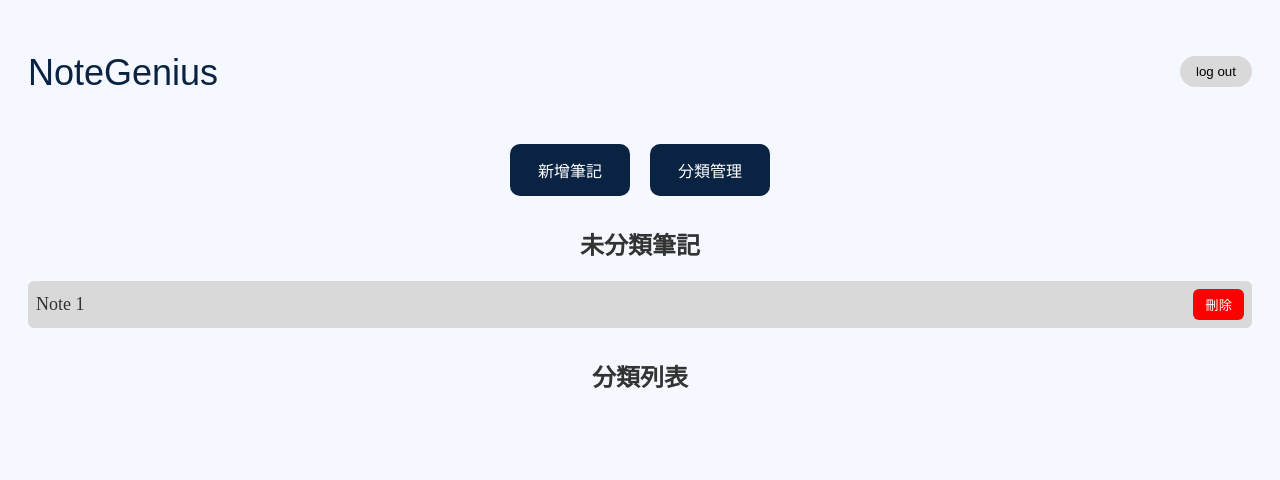
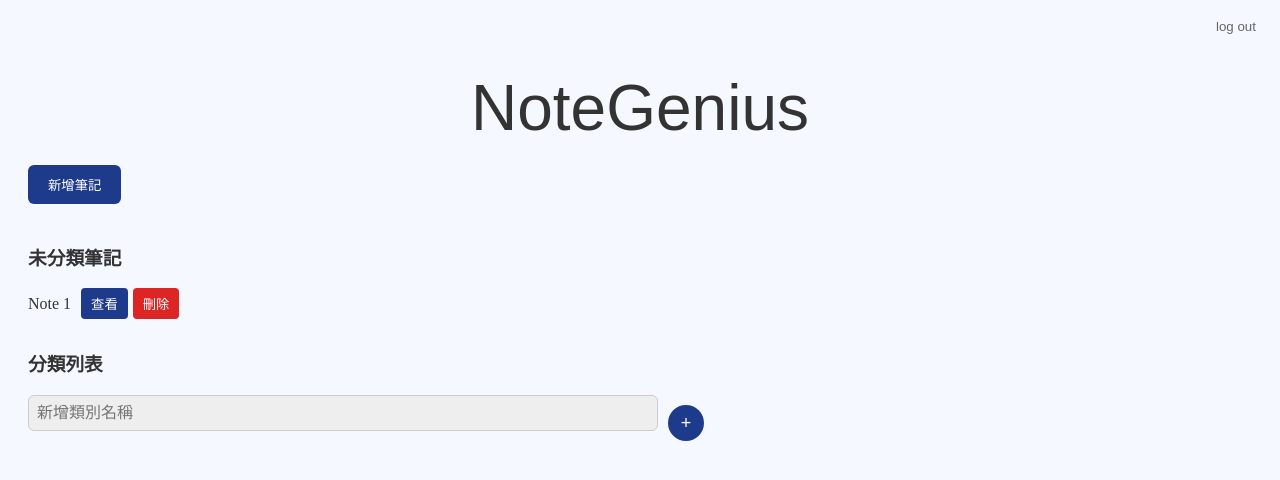
Before and after one commit to mycosavant/NoteGenius, a React (Vite) app in the folder frontend/: page /category in a window 1280 px wide. Both pictures are taken after a click on the button "新增筆記". Shown: the top 480 px of the page. Built offline with nearby package versions, Linux system fonts and the light colour scheme.

Commit message:
增加查看和改善分類功能

```diff
--- a/frontend/src/App.jsx
+++ b/frontend/src/App.jsx
@@ -14,7 +14,7 @@
         <Route path="/edit" element={<EditPage />} />
         <Route path="/category" element={<CategoryPage />} />
         <Route path='/register' element={<RegisterPage/>} />
-        <Route path='/note' element={<NotePage/>} />
+        <Route path="/note/:id" element={<NotePage />} />
       </Routes>
     </BrowserRouter>
   );
--- a/frontend/src/pages/CategoryPage.css
+++ b/frontend/src/pages/CategoryPage.css
@@ -1,7 +1,7 @@
 .category-container {
   background-color: #f5f9ff;
   min-height: 100vh;
-  padding: 20px;
+  padding: 40px;
 }
 
 .header {
@@ -10,111 +10,172 @@
   align-items: center;
 }
 
-.header h1 {
-  color: #0a2342;
-  font-size: 36px;
-}
-
 .logout-btn {
-  background-color: #d9d9d9;
-  padding: 8px 16px;
+  background-color: lightgray;
   border: none;
+  padding: 5px 10px;
   border-radius: 20px;
-  cursor: pointer;
 }
 
 .action-buttons {
-  margin: 30px 0;
   display: flex;
   justify-content: center;
-  gap: 20px;
+  gap: 30px;
+  margin: 40px 0 20px 0;
 }
 
 .action-btn {
   background-color: #0a2342;
   color: white;
-  padding: 14px 28px;
-  font-size: 16px;
+  padding: 15px 50px;
+  font-size: 18px;
   border: none;
-  border-radius: 10px;
-  cursor: pointer;
+  border-radius: 15px;
 }
 
 .category-input {
+  background-color: #e6e6e6;
+  padding: 10px;
+  border-radius: 10px;
   margin: 20px 0;
-  display: flex;
-  justify-content: center;
-  gap: 10px;
 }
 
-.category-input input {
-  padding: 8px;
-  font-size: 16px;
-  border-radius: 8px;
-  border: 1px solid #ccc;
-}
-
-.note-section, .category-section {
+.note-section {
   margin-top: 30px;
 }
 
-.note-item, .assign-note {
-  background-color: #d9d9d9;
-  padding: 20px;
-  font-size: 18px;
-  border-radius: 12px;
-  margin-bottom: 10px;
-  display: flex;
-  justify-content: space-between;
-  align-items: center;
-}
-
-.note-item-small {
-  background-color: #cce0ff;
-  padding: 10px;
-  font-size: 16px;
-  border-radius: 8px;
-  margin: 5px 0;
+.note-item {
+  background-color: lightgray;
+  padding: 15px;
+  margin-top: 10px;
+  border-radius: 10px;
 }
 
 .delete-btn {
-  background-color: red;
+  margin-left: 10px;
+  padding: 5px 10px;
   color: white;
+  background-color: #e63946;
   border: none;
-  border-radius: 6px;
-  padding: 6px 12px;
-  cursor: pointer;
+  border-radius: 5px;
 }
 
-.assign-btn {
-  background-color: #0a2342;
-  color: white;
-  border: none;
-  border-radius: 50%;
-  width: 30px;
-  height: 30px;
-  font-size: 18px;
-  cursor: pointer;
+.category-section {
+  margin-top: 40px;
 }
 
-.assign-list {
-  margin-top: 10px;
-  margin-bottom: 10px;
+.category-block {
+  background-color: #dbeafe;
+  margin: 10px 0;
+  padding: 10px;
+  border-radius: 10px;
 }
 
 .category-header {
   display: flex;
   justify-content: space-between;
   align-items: center;
-  margin-top: 20px;
 }
 
 .category-name {
-  font-size: 20px;
-  color: #0a2342;
+  font-weight: bold;
   cursor: pointer;
 }
 
-.note-in-category {
-  margin-left: 20px;
+.assign-btn {
+  background-color: #1e2a78;
+  color: white;
+  border: none;
+  border-radius: 50%;
+  font-size: 18px;
+  width: 30px;
+  height: 30px;
+  cursor: pointer;
 }
+
+.assign-list {
+  margin-top: 10px;
+}
+
+.assign-note {
+  display: flex;
+  justify-content: space-between;
+  margin-bottom: 5px;
+}
+
+.note-item-small {
+  margin-left: 15px;
+  padding: 5px;
+}
+
+.view-btn {
+  margin-left: 10px;
+  padding: 5px 10px;
+  color: white;
+  background-color: #0a2342;
+  border: none;
+  border-radius: 5px;
+}
+
+.note-item {
+  display: flex;
+  justify-content: space-between;
+  align-items: center;
+  padding: 15px;
+  margin: 10px 0;
+  background-color: #d3d3d3;
+  border-radius: 10px;
+}
+
+.note-actions {
+  display: flex;
+  gap: 10px;
+}
+
+.view-btn {
+  padding: 5px 10px;
+  color: white;
+  background-color: #0a2342;
+  border: none;
+  border-radius: 5px;
+}
+
+.delete-btn {
+  padding: 5px 10px;
+  color: white;
+  background-color: #d9534f;
+  border: none;
+  border-radius: 5px;
+}
+
+.main-btn {
+  background-color: #0f1c3f;
+  color: white;
+  padding: 12px 24px;
+  border: none;
+  border-radius: 12px;
+  font-size: 18px;
+  margin: 10px;
+  cursor: pointer;
+}
+
+.view-btn {
+  background-color: #0f1c3f;
+  color: white;
+  padding: 6px 12px;
+  border: none;
+  border-radius: 6px;
+  margin-right: 10px;
+  font-size: 14px;
+  cursor: pointer;
+}
+
+.delete-btn {
+  background-color: #d9534f;
+  color: white;
+  padding: 6px 12px;
+  border: none;
+  border-radius: 6px;
+  font-size: 14px;
+  cursor: pointer;
+}
--- a/frontend/src/pages/CategoryPage.jsx
+++ b/frontend/src/pages/CategoryPage.jsx
@@ -1,136 +1,241 @@
-import React, { useState } from 'react';
-import { useNavigate } from 'react-router-dom';
-import './CategoryPage.css';
+import React, { useState } from "react";
+import { useNavigate } from "react-router-dom";
 
 function CategoryPage() {
   const navigate = useNavigate();
+
+  const [categories, setCategories] = useState([]);
   const [notes, setNotes] = useState([]);
-  const [categories, setCategories] = useState([]);
-  const [newCategory, setNewCategory] = useState('');
-  const [showCategoryInput, setShowCategoryInput] = useState(false);
-  const [selectingCategoryId, setSelectingCategoryId] = useState(null);
+  const [noteCounter, setNoteCounter] = useState(1);
+  const [newCategoryName, setNewCategoryName] = useState("");
+  const [expandedCategory, setExpandedCategory] = useState(null);
 
-  const handleLogout = () => {
-    navigate('/');
+  const handleAddNote = () => {
+    const newNote = {
+      id: Date.now(),
+      title: `Note ${noteCounter}`,
+    };
+    setNotes([...notes, newNote]);
+    setNoteCounter(noteCounter + 1);
   };
 
-  const handleAddNote = () => {
-    setNotes([...notes, { id: Date.now(), text: `Note ${notes.length + 1}`, category: '' }]);
+  const handleDeleteNote = (noteId) => {
+    setNotes(notes.filter((n) => n.id !== noteId));
   };
 
-  const handleDeleteNote = (id) => {
-    setNotes(notes.filter(note => note.id !== id));
+  const handleDeleteCategorizedNote = (categoryName, noteId) => {
+    setCategories(
+      categories.map((cat) =>
+        cat.name === categoryName
+          ? {
+              ...cat,
+              notes: cat.notes.filter((note) => note.id !== noteId),
+            }
+          : cat
+      )
+    );
   };
 
   const handleAddCategory = () => {
-    if (newCategory.trim() !== '') {
-      setCategories([...categories, { id: Date.now(), name: newCategory, notes: [], isOpen: false }]);
-      setNewCategory('');
-      setShowCategoryInput(false);
+    if (newCategoryName.trim()) {
+      setCategories([...categories, { name: newCategoryName, notes: [] }]);
+      setNewCategoryName("");
     }
   };
 
-  const handleAssignNoteToCategory = (noteId, categoryId) => {
-    const updatedCategories = categories.map(category => {
-      if (category.id === categoryId) {
-        return { ...category, notes: [...category.notes, noteId] };
-      }
-      return category;
-    });
-    const updatedNotes = notes.map(note => note.id === noteId ? { ...note, category: categoryId } : note);
-    setCategories(updatedCategories);
-    setNotes(updatedNotes);
-    setSelectingCategoryId(null);
+  const handleAddNoteToCategory = (note, categoryName) => {
+    setNotes(notes.filter((n) => n.id !== note.id));
+    setCategories(
+      categories.map((cat) =>
+        cat.name === categoryName
+          ? { ...cat, notes: [...cat.notes, note] }
+          : cat
+      )
+    );
   };
 
-  const handleToggleCategory = (categoryId) => {
-    setCategories(categories.map(cat => cat.id === categoryId ? { ...cat, isOpen: !cat.isOpen } : cat));
+  const toggleExpand = (categoryName) => {
+    setExpandedCategory(expandedCategory === categoryName ? null : categoryName);
   };
 
-  const unassignedNotes = notes.filter(note => note.category === '');
+  const handleViewNote = (noteId) => {
+    navigate(`/note/${noteId}`);
+  };
+
+  const handleLogout = () => {
+    navigate("/login");
+  };
 
   return (
-    <div className="category-container">
-      <div className="header">
+    <div style={{ padding: "20px", position: "relative" }}>
+      <button
+        onClick={handleLogout}
+        style={{
+          position: "absolute",
+          top: "10px",
+          right: "10px",
+          backgroundColor: "transparent",
+          border: "none",
+          color: "#666",
+          cursor: "pointer",
+        }}
+      >
+        log out
+      </button>
+
       <h1>NoteGenius</h1>
-        <button className="logout-btn" onClick={handleLogout}>log out</button>
+      <button
+        onClick={handleAddNote}
+        style={{
+          backgroundColor: "#1e3a8a",
+          color: "white",
+          padding: "10px 20px",
+          borderRadius: "6px",
+          border: "none",
+          marginBottom: "20px",
+        }}
+      >
+        新增筆記
+      </button>
+
+      <h3>未分類筆記</h3>
+      {notes.map((note) => (
+        <div key={note.id} style={{ marginBottom: "10px" }}>
+          <span>{note.title}</span>
+          <button
+            onClick={() => handleViewNote(note.id)}
+            style={{
+              marginLeft: "10px",
+              backgroundColor: "#1e3a8a",
+              color: "white",
+              border: "none",
+              padding: "6px 10px",
+              borderRadius: "4px",
+            }}
+          >
+            查看
+          </button>
+          <button
+            onClick={() => handleDeleteNote(note.id)}
+            style={{
+              marginLeft: "5px",
+              backgroundColor: "#dc2626",
+              color: "white",
+              border: "none",
+              padding: "6px 10px",
+              borderRadius: "4px",
+            }}
+          >
+            刪除
+          </button>
         </div>
+      ))}
 
-      <div className="action-buttons">
-        <button className="action-btn" onClick={handleAddNote}>新增筆記</button>
-        <button className="action-btn" onClick={() => setShowCategoryInput(!showCategoryInput)}>
-          分類管理
+      <h3 style={{ marginTop: "30px" }}>分類列表</h3>
+      <div style={{ display: "flex", alignItems: "center", marginBottom: "10px" }}>
+        <input
+          type="text"
+          placeholder="新增類別名稱"
+          value={newCategoryName}
+          onChange={(e) => setNewCategoryName(e.target.value)}
+          style={{
+            width: "50%",
+            padding: "8px",
+            borderRadius: "6px",
+            border: "1px solid #ccc",
+          }}
+        />
+        <button
+          onClick={handleAddCategory}
+          style={{
+            marginLeft: "10px",
+            width: "36px",
+            height: "36px",
+            fontSize: "18px",
+            padding: 0,
+            borderRadius: "50%",
+            backgroundColor: "#1e3a8a",
+            color: "white",
+            border: "none",
+          }}
+        >
+          +
         </button>
       </div>
 
-      {showCategoryInput && (
-        <div className="category-input">
-          <input
-            type="text"
-            placeholder="新增類別名稱"
-            value={newCategory}
-            onChange={(e) => setNewCategory(e.target.value)}
-          />
-          <button onClick={handleAddCategory}>新增</button>
+      {categories.map((category) => (
+        <div key={category.name} style={{ marginBottom: "10px" }}>
+          <div style={{ display: "flex", justifyContent: "space-between" }}>
+            <strong>{category.name}</strong>
+            <button onClick={() => toggleExpand(category.name)}>+</button>
           </div>
-      )}
-
-      <div className="note-section">
-        <h2>未分類筆記</h2>
-        {unassignedNotes.length === 0 ? (
-          <p>目前沒有未分類筆記</p>
+          {expandedCategory === category.name && (
+            <div style={{ paddingLeft: "10px" }}>
+              <h5>可加入的筆記：</h5>
+              {notes.length === 0 ? (
+                <div>目前無可加入的筆記</div>
               ) : (
-          unassignedNotes.map(note => (
-            <div key={note.id} className="note-item">
-              {note.text}
-              <button className="delete-btn" onClick={() => handleDeleteNote(note.id)}>刪除</button>
+                notes.map((note) => (
+                  <div key={note.id} style={{ marginBottom: "5px" }}>
+                    {note.title}
+                    <button
+                      onClick={() => handleAddNoteToCategory(note, category.name)}
+                      style={{
+                        marginLeft: "8px",
+                        padding: "4px 8px",
+                        backgroundColor: "#1e3a8a",
+                        color: "white",
+                        border: "none",
+                        borderRadius: "4px",
+                      }}
+                    >
+                      加入
+                    </button>
                   </div>
                 ))
               )}
-      </div>
 
-      <div className="category-section">
-        <h2>分類列表</h2>
-        {categories.map(category => (
-          <div key={category.id} className="category-block">
-            <div className="category-header">
-              <span onClick={() => handleToggleCategory(category.id)} className="category-name">
-                {category.name}
-              </span>
-              <button className="assign-btn" onClick={() => setSelectingCategoryId(category.id)}>➕</button>
-            </div>
-
-            {selectingCategoryId === category.id && (
-              <div className="assign-list">
-                {unassignedNotes.map(note => (
-                  <div key={note.id} className="assign-note">
-                    <span>{note.text}</span>
-                    <button onClick={() => handleAssignNoteToCategory(note.id, category.id)}>加入</button>
+              {category.notes.length > 0 && (
+                <>
+                  <h5>已分類筆記：</h5>
+                  {category.notes.map((note) => (
+                    <div key={note.id} style={{ marginLeft: "10px", marginBottom: "5px", color: "#666" }}>
+                      {note.title}
+                      <button
+                        onClick={() => handleViewNote(note.id)}
+                        style={{
+                          marginLeft: "10px",
+                          backgroundColor: "#1e3a8a",
+                          color: "white",
+                          border: "none",
+                          padding: "4px 8px",
+                          borderRadius: "4px",
+                        }}
+                      >
+                        查看
+                      </button>
+                      <button
+                        onClick={() => handleDeleteCategorizedNote(category.name, note.id)}
+                        style={{
+                          marginLeft: "5px",
+                          backgroundColor: "#dc2626",
+                          color: "white",
+                          border: "none",
+                          padding: "4px 8px",
+                          borderRadius: "4px",
+                        }}
+                      >
+                        刪除
+                      </button>
                     </div>
                   ))}
-              </div>
-            )}
-
-            {category.isOpen && (
-              <div className="note-in-category">
-                {category.notes.length === 0 ? (
-                  <p>（目前沒有筆記）</p>
-                ) : (
-                  category.notes.map(noteId => {
-                    const note = notes.find(n => n.id === noteId);
-                    return (
-                      <div key={noteId} className="note-item-small">
-                        {note ? note.text : '找不到筆記'}
-                      </div>
-                    );
-                  })
+                </>
               )}
             </div>
           )}
         </div>
       ))}
     </div>
-    </div>
   );
 }
 
```
Also changed, not shown: frontend/src/pages/RegisterPage.jsx (line endings or trailing spaces), 1 other file (tests, documents, lock files or other folders). Lines whose indentation alone changed are shown as unchanged.
